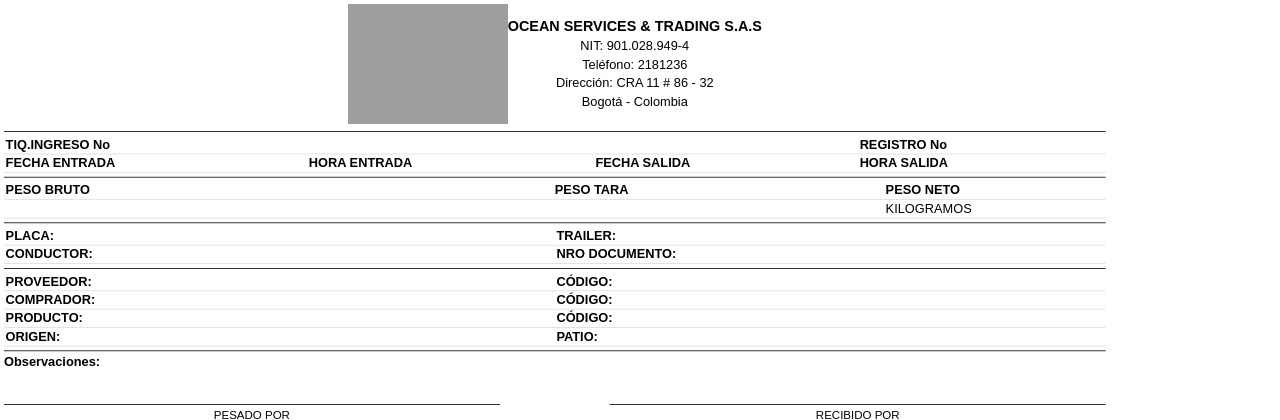
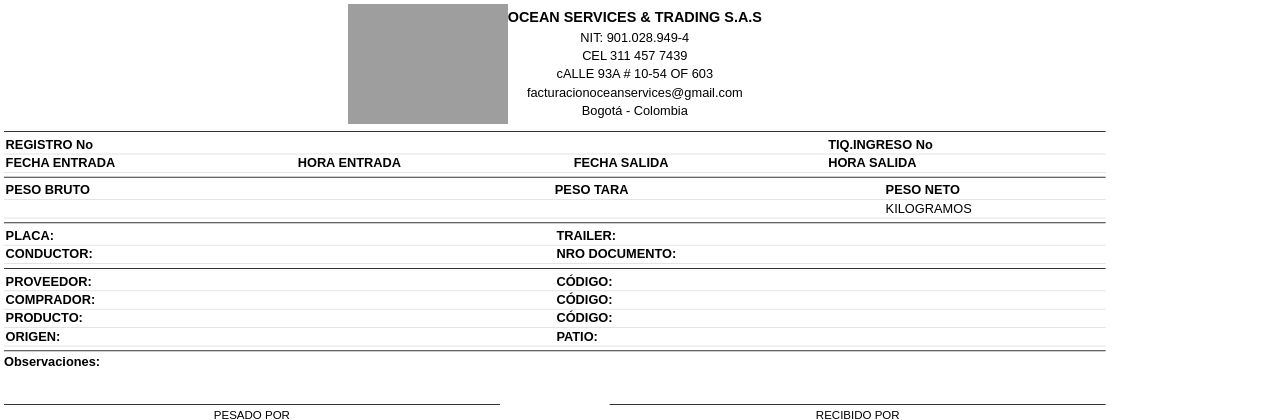
Before and after one commit to cimaverso/ocean-dev, a Python web app: template app/templates/registro_ingreso.html in a window 1280 px wide. Shown: the top 420 px of the page. Run offline with Jinja, Linux system fonts and the light colour scheme; the template is opened without the code that fills it, so the values that code supplies are empty; grey boxes are pictures that could not be loaded.

Commit message:
Ajuste de informacion de tiquetes

```diff
--- a/app/services/servicio_registro.py
+++ b/app/services/servicio_registro.py
@@ -519,7 +519,6 @@
 
         return pdf
 
-
     def calcular_ingresos(self):
         statement = select(Registro).where(Registro.reg_estado == 1)
         registros = self.db.exec(statement).all()
--- a/app/templates/registro_ingreso.html
+++ b/app/templates/registro_ingreso.html
@@ -113,8 +113,9 @@
         <div>
           <h1>OCEAN SERVICES & TRADING S.A.S</h1>
           <p>NIT: 901.028.949-4</p>
-          <p>Teléfono: 2181236</p>
-          <p>Dirección: CRA 11 # 86 - 32</p>
+          <p>CEL 311 457 7439</p>
+          <p>cALLE 93A # 10-54 OF 603</p>
+          <p>facturacionoceanservices@gmail.com</p>
           <p>Bogotá - Colombia</p>
         </div>
       </div>
@@ -123,13 +124,13 @@
 
       <table>
         <tr>
-          <td><strong>TIQ.INGRESO No</strong></td>
+          <td><strong>REGISTRO No</strong></td>
           <td>{{consecutivo_tiquete}}</td>
           <td></td>
           <td></td>
           <td></td>
           <td></td>
-          <td><strong>REGISTRO No</strong></td>
+          <td><strong>TIQ.INGRESO No</strong></td>
           <td>{{consecutivo}}</td>
         </tr>
         <tr>
```
Also changed, not shown: app/templates/registro_despacho.html (+5 -4 lines), app/templates/registro_servicios.html (+5 -4 lines).
